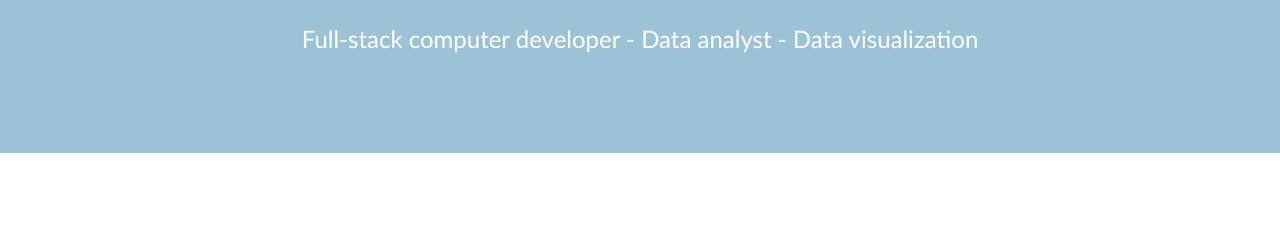
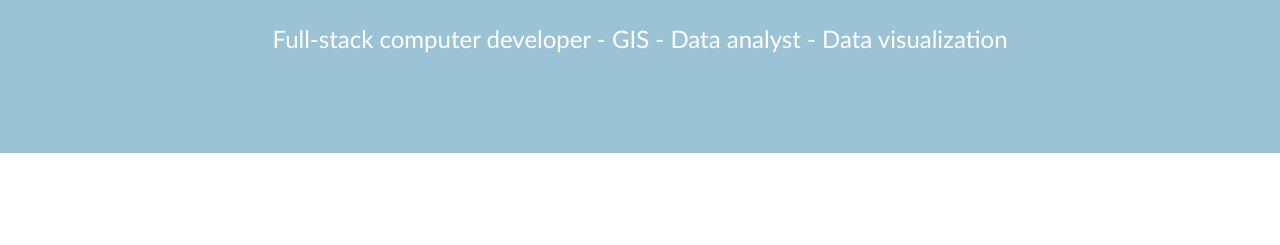
Before and after one commit to jv80/jv80.github.io, a plain HTML site: page index.html in a window 1280 px wide. Shown: the part 555-800 px from the top of the page. Drawn offline with nearby package versions, Linux system fonts and the light colour scheme; a web font is replaced by a local one.

Commit message:
Update index.html

```diff
--- a/index.html
+++ b/index.html
@@ -42,7 +42,7 @@
                     <div class="divider-custom-line"></div>
                 </div>
                 <!-- Masthead Subheading-->
-                <p class="pre-wrap masthead-subheading font-weight-light mb-0">Full-stack computer developer - Data analyst - Data visualization</p>
+                <p class="pre-wrap masthead-subheading font-weight-light mb-0">Full-stack computer developer - GIS - Data analyst - Data visualization</p>
             </div>
         </header>
         <section class="page-section portfolio" id="portfolio">
```
